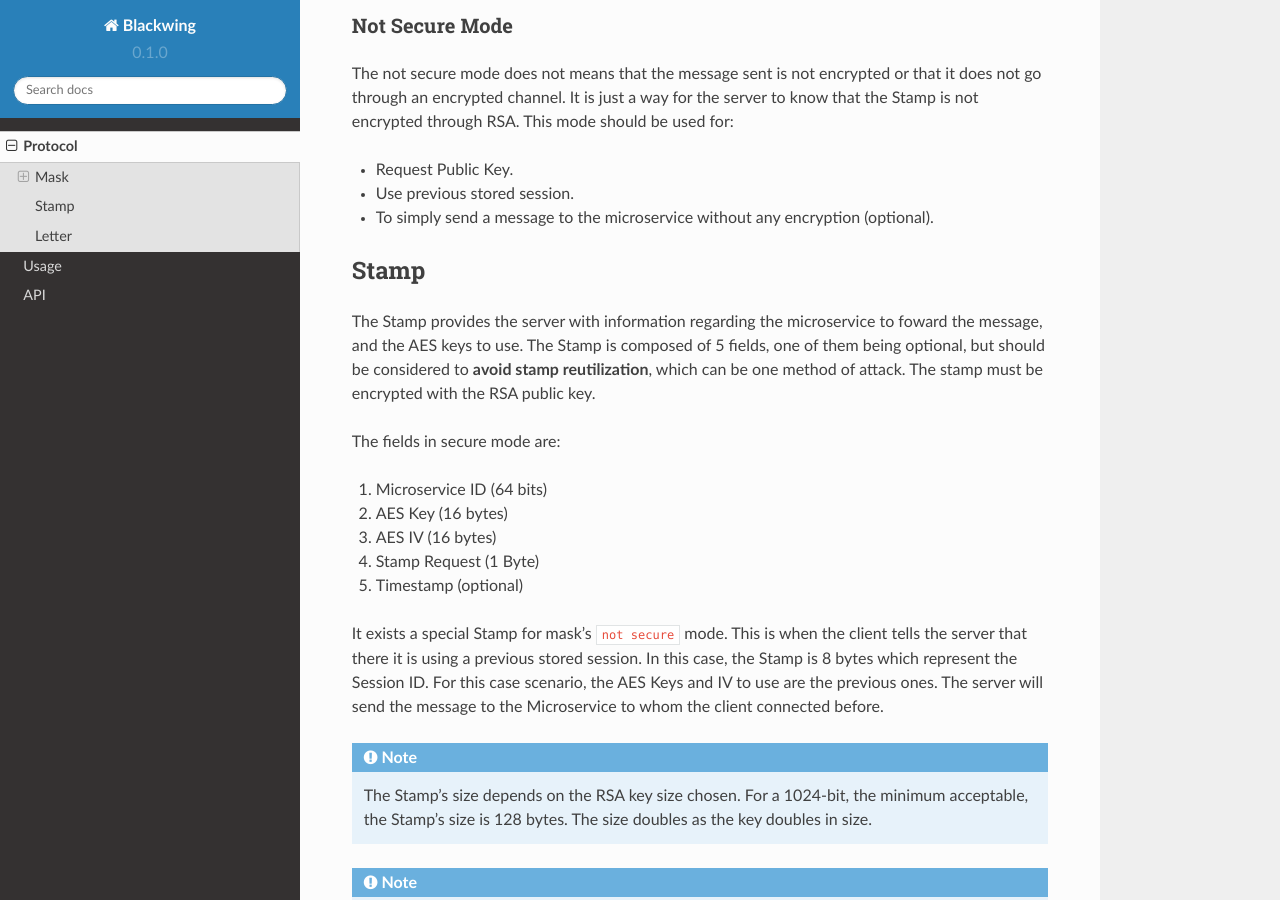
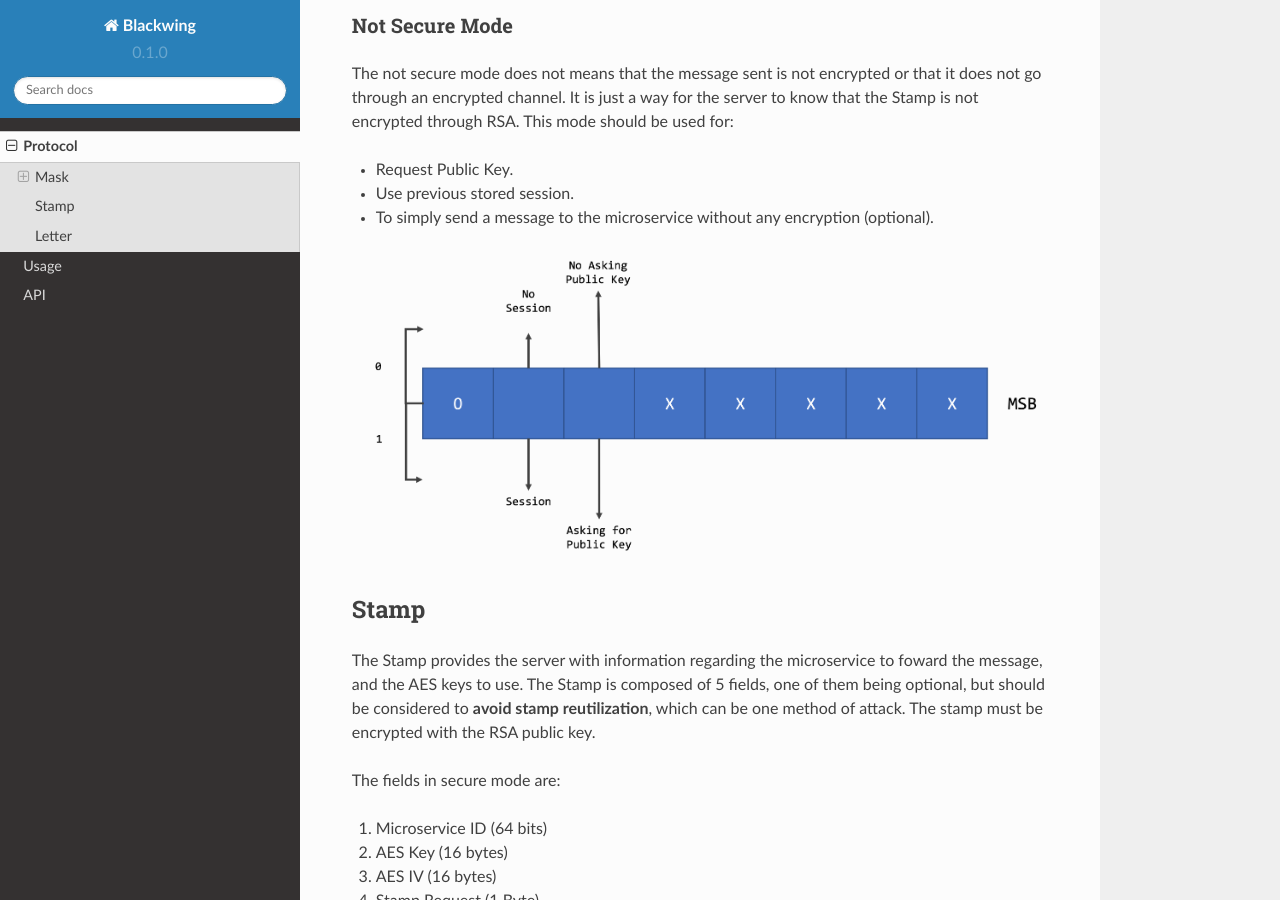
Before and after one commit to asergiobranco/blackwing_documentation, a Sphinx documentation site: the page built from docs/source/protocol.rst, in a window 1280 px wide and 900 px high, scrolled down 1270 px. Built offline with Sphinx 7.4.7 and the Read the Docs theme 2.0.0, drawn with Linux system fonts in a browser that asks for light colours; pages that are not in the unit, such as notebooks, are missing from menus.

Commit message:
Update protocol.rst

```diff
--- a/docs/source/protocol.rst
+++ b/docs/source/protocol.rst
@@ -41,6 +41,10 @@
 * Use previous stored session.
 * To simply send a message to the microservice without any encryption (optional).
 
+.. image:: mask_unsecure.png
+   :width: 800
+   :alt: Mask Representation
+
 
 
 .. _Stamp:
@@ -62,6 +66,10 @@
 
 It exists a special Stamp for mask's ``not secure`` mode. This is when the client tells the server that there it is using a previous stored session. In this case, the Stamp is 8 bytes which represent the Session ID. For this case scenario, the AES Keys and IV to use are the previous ones. The server will send the message to the Microservice to whom the client connected before.
 
+.. image:: stamp.png
+   :width: 800
+   :alt: Mask Representation
+
 
 
 .. note::
```
